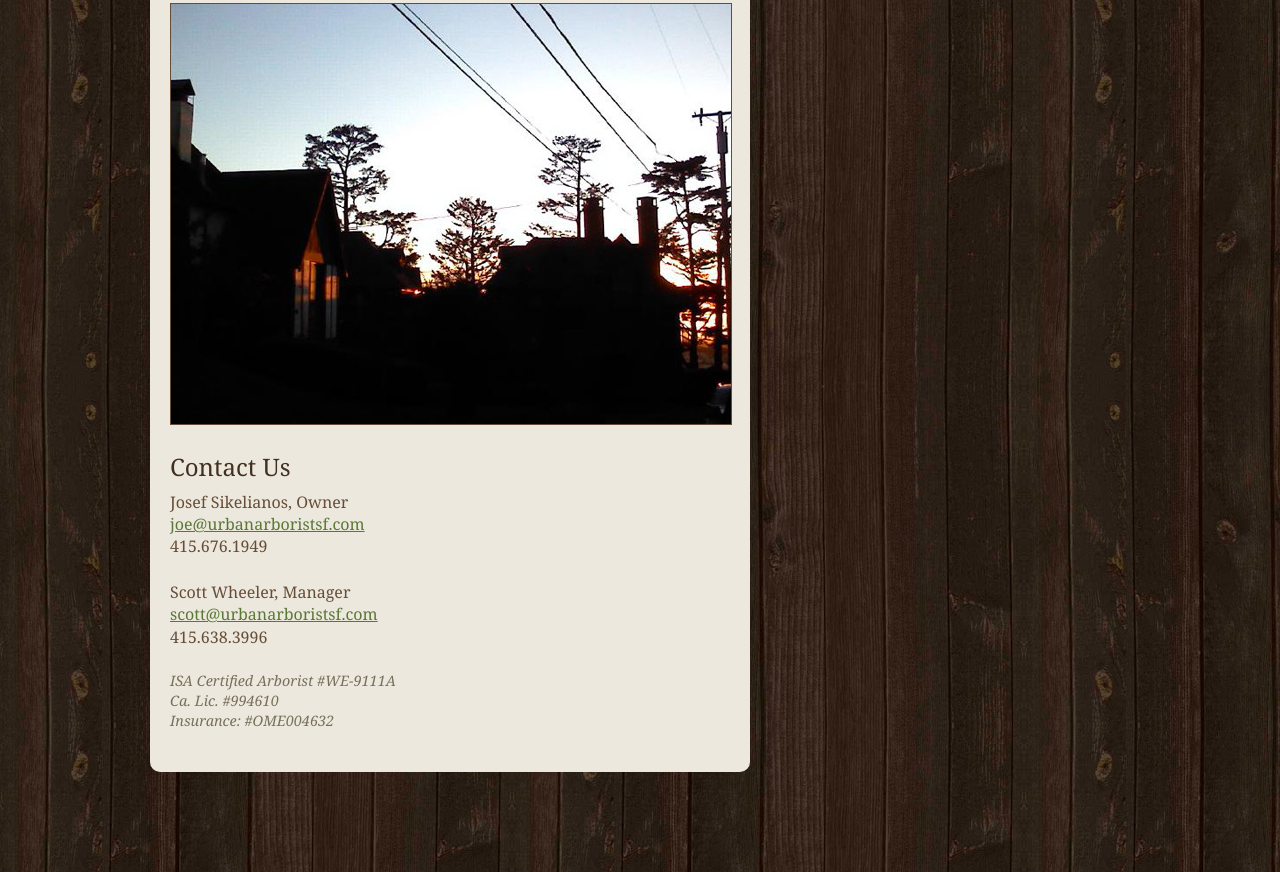
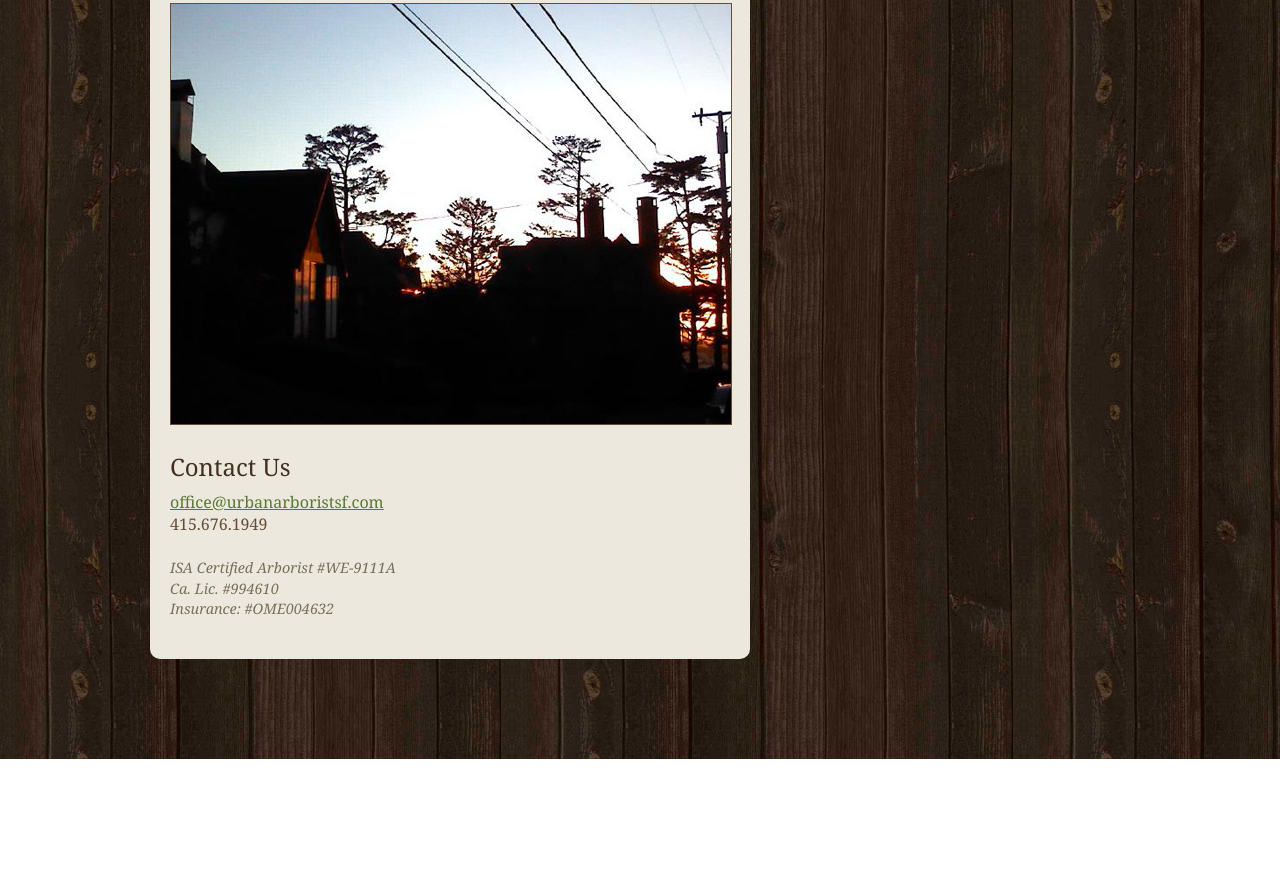
Before and after one commit to zeke/urbanarboristsf.com, a plain HTML site: page index.html in a window 1280 px wide. Shown: the part 2238-3110 px from the top of the page. After the commit the page ends 2997 px from the top, so only its background shows below. Drawn offline with nearby package versions, Linux system fonts and the light colour scheme.

Commit message:
update email address

```diff
--- a/index.html
+++ b/index.html
@@ -107,19 +107,9 @@
         <img alt="Gallery 3" class="gallery" src="images/gallery_3.jpg">
         <h1>Contact Us</h1>
         <p>
-          Josef Sikelianos, Owner
-          <br>
-          <a href="mailto:joe@urbanarboristsf.com">joe@urbanarboristsf.com</a>
+          <a href="mailto:office@urbanarboristsf.com">office@urbanarboristsf.com</a>
           <br>
           415.676.1949
-        </p>
-
-        <p>
-          Scott Wheeler, Manager
-          <br>
-          <a href="mailto:scott@urbanarboristsf.com">scott@urbanarboristsf.com</a>
-          <br>
-          415.638.3996
         </p>
 
         <p class="weak">
```
